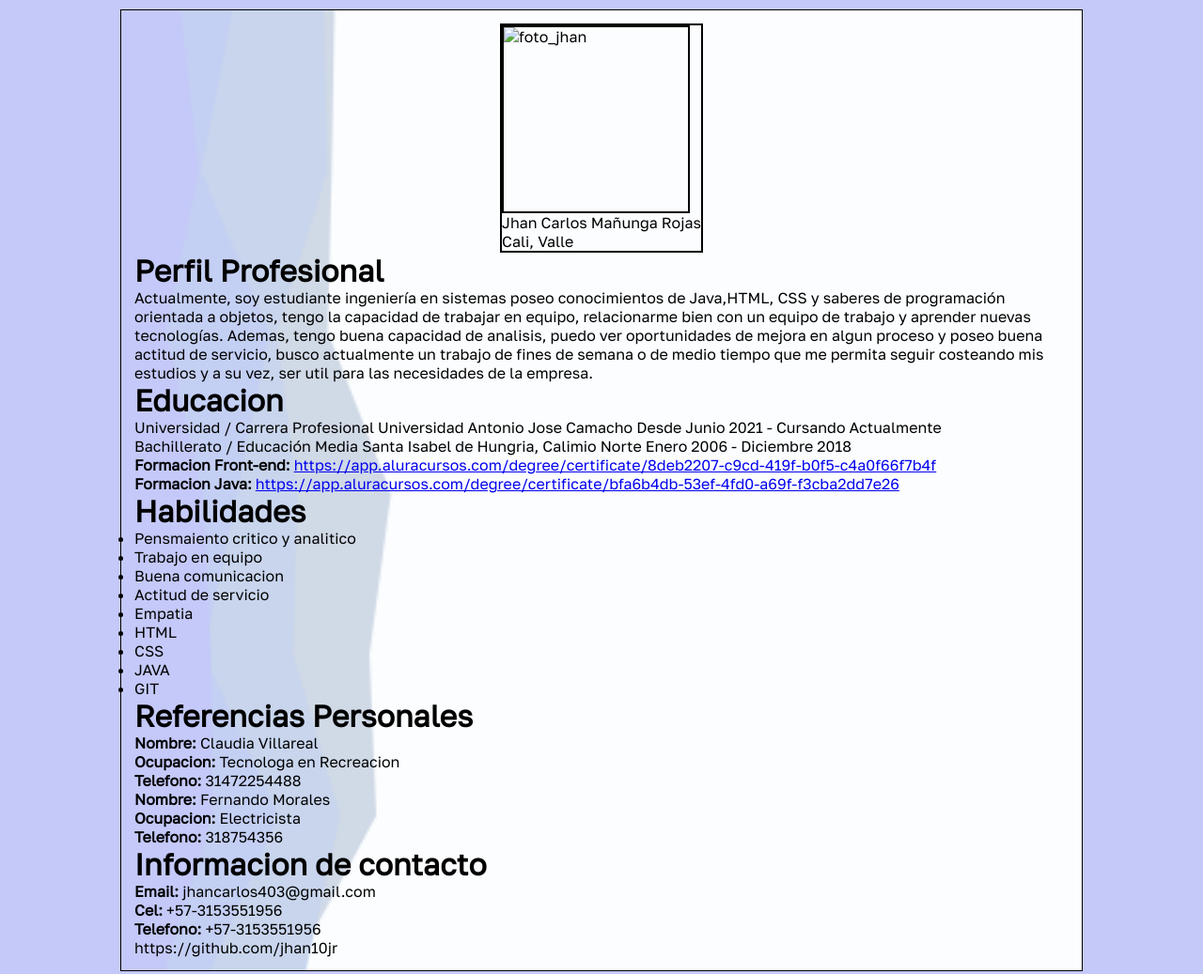
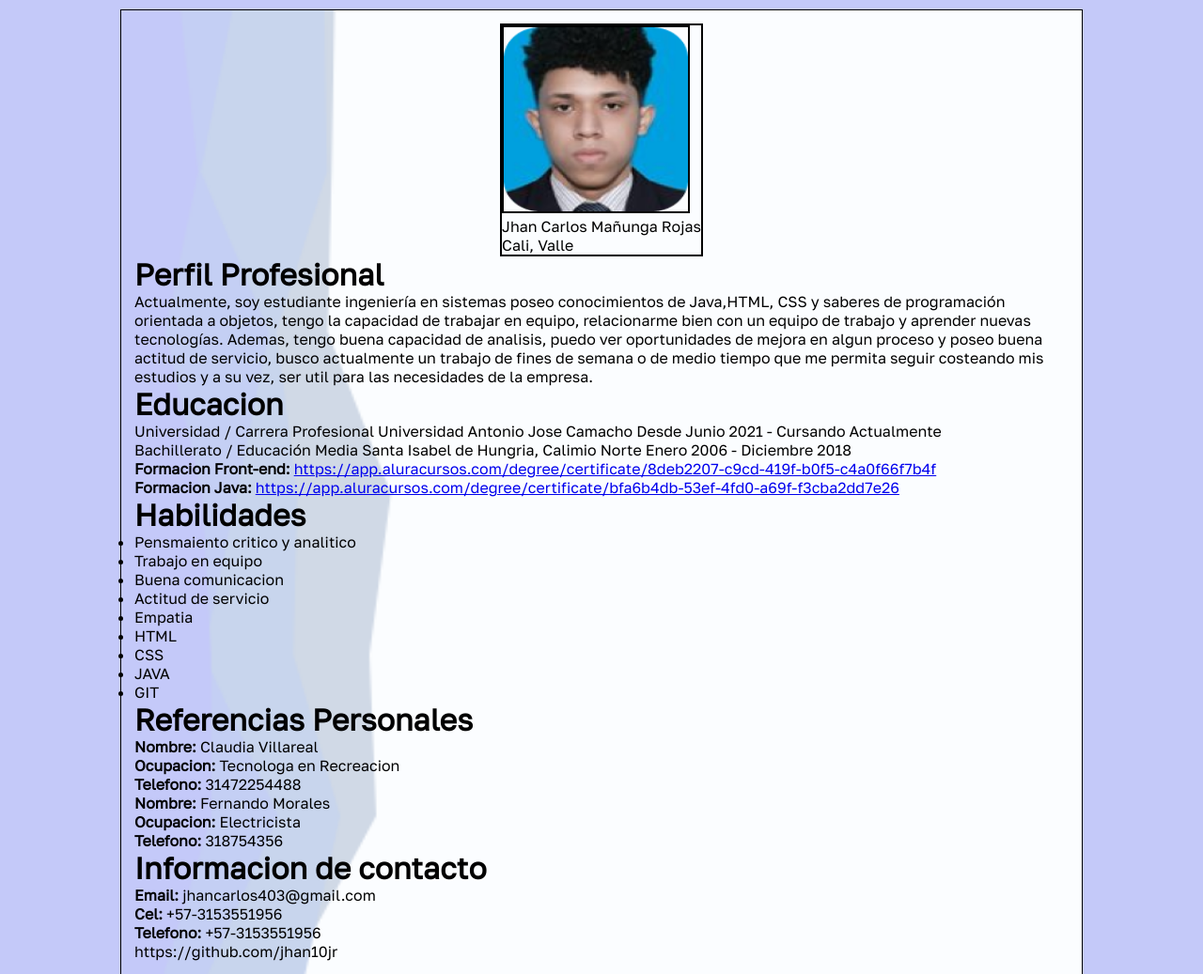
Before and after one commit to jhan10jr/HV.github.io, a plain HTML site: page index.html in a window 1280 px wide. Shown: the top 1037 px of the page at 94% size. Drawn offline with Linux system fonts and the light colour scheme.

Commit message:
agregando imagen

```diff
--- a/index.html
+++ b/index.html
@@ -23,7 +23,7 @@
 
         <div class="foto">
 
-            <img src="/img/image 1.png" alt="foto_jhan">
+            <img src="/HV.github.io/img/yo.png" alt="foto_jhan">
             <div class="text__img">
                 <p class="nombre">Jhan Carlos Mañunga Rojas
                 </p>
```
Also changed, not shown: img/yo.png (added).
